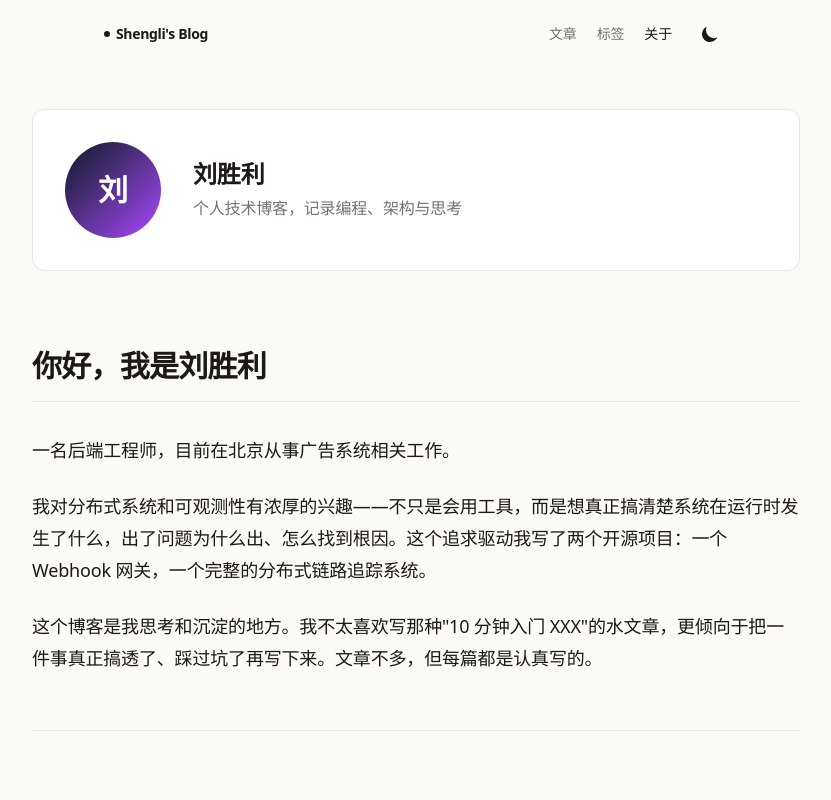
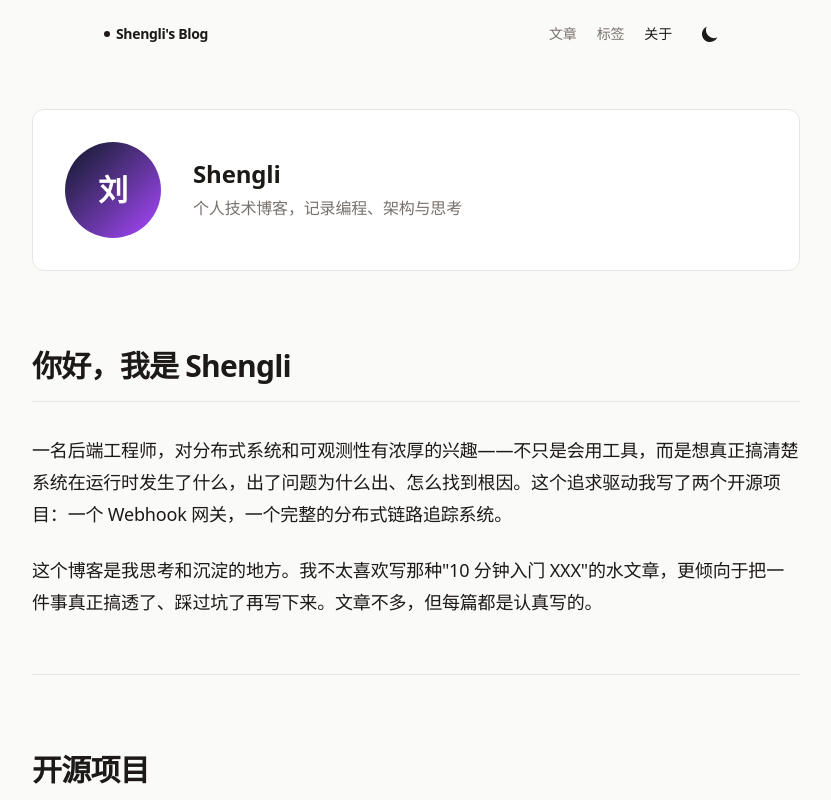
Before and after one commit to ThReeIOne/blog, a Next.js app: page /about in a window 1280 px wide. Shown: the top 800 px of the page, without its empty margins (224-1055 px from the left). Built offline with nearby package versions, Linux system fonts and the light colour scheme.

Commit message:
fix: remove Go mention, remove job info, use Shengli instead of Chinese name

```diff
--- a/content/about.md
+++ b/content/about.md
@@ -2,11 +2,9 @@
 title: "关于我"
 ---
 
-## 你好，我是刘胜利
+## 你好，我是 Shengli
 
-一名后端工程师，目前在北京从事广告系统相关工作。
-
-我对分布式系统和可观测性有浓厚的兴趣——不只是会用工具，而是想真正搞清楚系统在运行时发生了什么，出了问题为什么出、怎么找到根因。这个追求驱动我写了两个开源项目：一个 Webhook 网关，一个完整的分布式链路追踪系统。
+一名后端工程师，对分布式系统和可观测性有浓厚的兴趣——不只是会用工具，而是想真正搞清楚系统在运行时发生了什么，出了问题为什么出、怎么找到根因。这个追求驱动我写了两个开源项目：一个 Webhook 网关，一个完整的分布式链路追踪系统。
 
 这个博客是我思考和沉淀的地方。我不太喜欢写那种"10 分钟入门 XXX"的水文章，更倾向于把一件事真正搞透了、踩过坑了再写下来。文章不多，但每篇都是认真写的。
 
--- a/src/app/about/page.tsx
+++ b/src/app/about/page.tsx
@@ -38,7 +38,7 @@ export default async function AboutPage() {
           {AUTHOR.charAt(0).toUpperCase()}
         </div>
         <div>
-          <h1 className="text-2xl font-bold">{AUTHOR}</h1>
+          <h1 className="text-2xl font-bold">Shengli</h1>
           <p className="mt-1 text-muted-foreground">
             个人技术博客，记录编程、架构与思考
           </p>
--- a/src/components/HomeContent.tsx
+++ b/src/components/HomeContent.tsx
@@ -18,7 +18,7 @@ export function HomeContent({ posts }: { posts: PostMeta[] }) {
           Hi, I'm Shengli 👋
         </h1>
         <p className="text-muted-foreground text-lg leading-relaxed mb-6">
-          后端工程师，专注于 Go、分布式系统和可观测性。这里记录我在构建真实系统时的思考与踩坑。
+          后端工程师，专注于分布式系统和可观测性。这里记录我在构建真实系统时的思考与踩坑。
         </p>
         <div className="flex items-center gap-4">
           <a
```
